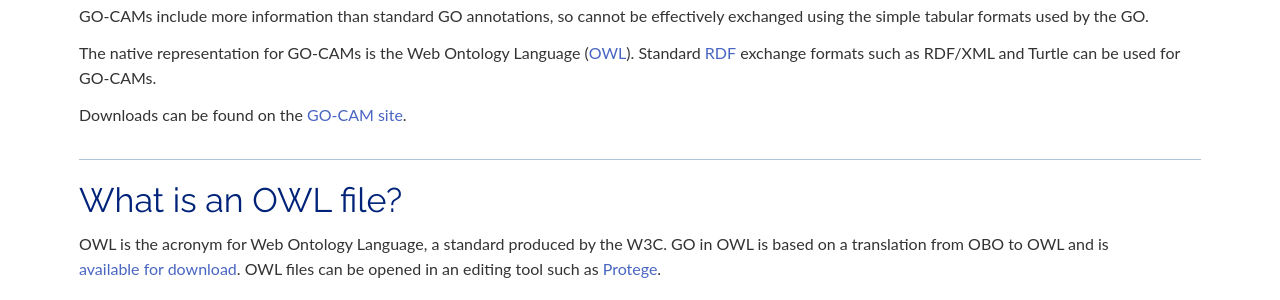
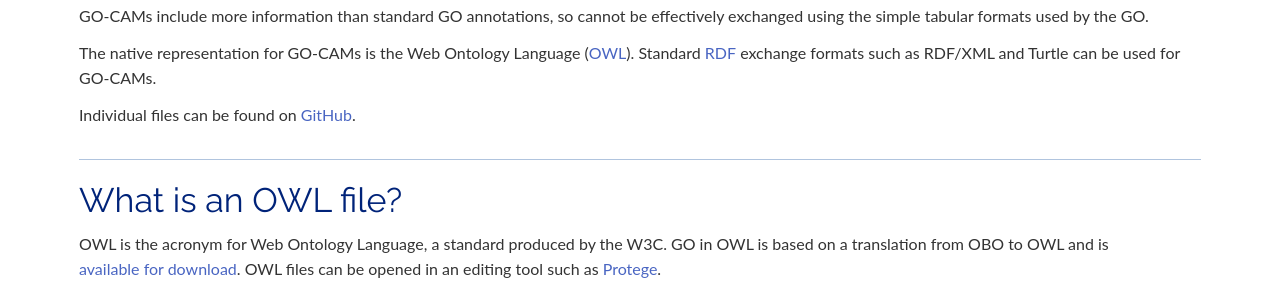
Before and after one commit to geneontology/geneontology.github.io, a Jekyll site: the page built from _docs/faq.md, in a window 1280 px wide and 900 px high, scrolled down 20957 px. Shown: the part 155-455 px from the top of the window. Built offline with Jekyll 4.4.1, drawn with Linux system fonts in a browser that asks for light colours; nearby versions of some CDN libraries.

Commit message:
update to standardized go-cam site and remove reference to removed downloads

```diff
--- a/_docs/faq.md
+++ b/_docs/faq.md
@@ -971,7 +971,7 @@ Full documentation for downloading and installing AmiGO is [available on the GO
 
 GO-CAM stands for Gene Ontology Causal Activity Model. GO-CAMs link
 multiple standard GO annotations into an integrated model of a biological
-system. More information can be found on the [GO-CAM site](http://geneontology.org/cam).
+system. More information can be found on the [GO-CAM site](http://geneontology.org/go-cam).
 
 ---------------------------------------------------------------------------
 ## How does the information in GO-CAMs compare to existing pathway databases?
@@ -1245,7 +1245,7 @@ by the GO.
 The native representation for GO-CAMs is the Web Ontology Language
 ([OWL](https://www.w3.org/OWL){:target="blank"}). Standard [RDF](https://www.w3.org/RDF){:target="blank"} exchange formats such as RDF/XML and Turtle can be used for GO-CAMs.
 
-Downloads can be found on the [GO-CAM site](http://geneontology.org/cam).
+Individual files can be found on [GitHub](https://github.com/geneontology/noctua-models).
 
 ---------------------------------------------------------------------------
 ## What is an OWL file?
```
